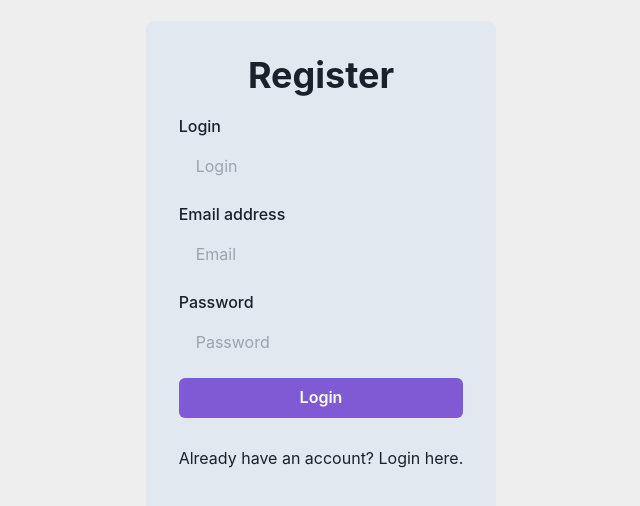
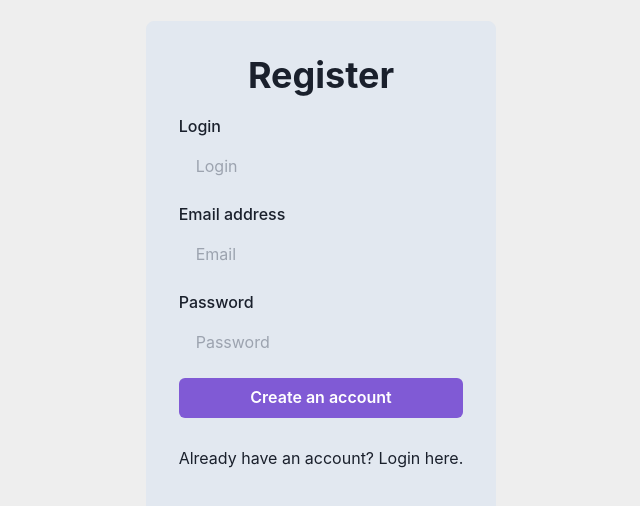
Before and after one commit to desherzy/chronos, a React (Create React App) app: page /registration in a window 1280 px wide. Shown: the part 124-630 px from the top of the page, without its empty margins (319-959 px from the left). Built offline with nearby package versions, Linux system fonts and the light colour scheme; the HTML template or start-up script is replaced by a standard one.

Commit message:
added alerts on registration and login pages

```diff
--- a/src/App.jsx
+++ b/src/App.jsx
@@ -4,10 +4,10 @@ import useAuthStore from './store/auth';
 import Registration from './components/Registration';
 import Login from './components/Login';
 import MainPage from './components/MainPage';
-import { Route, BrowserRouter, Routes, Navigate } from 'react-router-dom';
+import { Route, BrowserRouter, Routes, Navigate, Link as RouterLink } from 'react-router-dom';
 import { useEffect, useState } from 'react';
 import PrivateRoute from './components/PrivateRoute';
-import { ChakraProvider } from '@chakra-ui/react'
+import { ChakraProvider, Center, Box, Button, Flex, Spinner } from '@chakra-ui/react'
 import Sidebar from './components/Sidebar';
 import ProfileSettings from './components/ProfileSettings';
 import Invitations from './components/Invitations';
@@ -17,6 +17,7 @@ import CalendarPage from './components/CalendarPage';
 function App() {
   const { isAuthenticated, emailConfirmed, refreshUser } = useAuthStore();
   const [isCheckingAuth, setCheckingAuth] = useState(true);
+  const [isLoading, setIsLoading] = useState(true);
 
   useEffect(() => {
     const checkAuth = async () => {
@@ -32,17 +33,32 @@ function App() {
     };
     console.log("CHECKIN AUTH");
     checkAuth();
+
+    const timer = setTimeout(() => {
+      setIsLoading(false);
+    }, 2000); // 2 seconds
+
+    return () => clearTimeout(timer);
   }, [refreshUser]);
 
   if (isCheckingAuth) {
-    return <div>Loading...</div>;
+    return (
+      <Flex h="100vh" align="center" justify="center">
+        {isLoading ? <Spinner size="xl" color="purpule" /> : <h1>Loading complete!</h1>}
+      </Flex>
+    );
   }
 
   if (!emailConfirmed && isAuthenticated) {
     return (
-      <div>
-        Please confirm your email to access the application.
-      </div>
+      <Center h="100vh">
+        <Box textAlign="center">
+          <p>Please confirm your email to access the application.</p>
+          <Button mt={4} colorScheme="purple">
+            <RouterLink to="/login">Login</RouterLink>
+          </Button>
+        </Box>
+      </Center>
     );
   }
 
--- a/src/components/Login.jsx
+++ b/src/components/Login.jsx
@@ -3,13 +3,14 @@ import { useNavigate } from 'react-router-dom';
 import useAuthStore from '../store/auth';
 import { Link as ReactRouterLink } from 'react-router-dom';
 import { Link as ChakraLink } from '@chakra-ui/react'
-import { Center, VStack, Box, Heading, FormControl, FormLabel, Input, Button } from '@chakra-ui/react';
+import { Center, Alert, AlertIcon, VStack, Box, Heading, FormControl, FormLabel, Input, Button } from '@chakra-ui/react';
 
 function Login() {
     const navigate = useNavigate();
     const [formData, setFormData] = useState({ email: '', password: '' });
     const { loginUser, isAuthenticated, error } = useAuthStore();
     const [loginSuccess, setLoginSuccess] = useState(false);
+    const [showAlert, setShowAlert] = useState(false);
 
     useEffect(() => {
     if (isAuthenticated === true) {
@@ -37,6 +38,7 @@ function Login() {
         setLoginSuccess(true);
     } catch (error) {
         console.error('Error logging in:', error);
+        setShowAlert(true);
     }};
 
     return (
@@ -53,6 +55,12 @@ function Login() {
                             <FormLabel>Password</FormLabel>
                             <Input type="password" name="password" value={formData.password} onChange={handleChange} placeholder="Password" />
                         </FormControl>
+                        {showAlert && (
+                            <Alert status="error" mb={4} borderWidth='1px' borderRadius='lg'>
+                                <AlertIcon />
+                                {error.message || 'Login failed'}
+                            </Alert>
+                        )}
                         <Button colorScheme="purple" type="submit">
                             Login
                         </Button>
--- a/src/components/Registration.jsx
+++ b/src/components/Registration.jsx
@@ -3,12 +3,13 @@ import useAuthStore from '../store/auth';
 import { useNavigate } from 'react-router-dom';
 import { Link as ReactRouterLink } from 'react-router-dom';
 import { Link as ChakraLink } from '@chakra-ui/react'
-import { Center, VStack, Box, Heading, FormControl, FormLabel, Input, Button } from '@chakra-ui/react';
+import { Center, VStack, Box, Alert, AlertIcon, Heading, FormControl, FormLabel, Input, Button } from '@chakra-ui/react';
 
 function Registration() {
   const navigate = useNavigate();
   const [formData, setFormData] = useState({ login: '',  email: '', password: '' });
   const { registerUser, error, isAuthenticated } = useAuthStore();
+  const [showAlert, setShowAlert] = useState(false);
 
   useEffect(() => {
     if (isAuthenticated === true) {
@@ -31,9 +32,13 @@ function Registration() {
     }
   };
 
+  const handleCreateAccount = () => {
+    setShowAlert(true);
+  };
+
   return (
     <Center h="100vh">
-      <Box borderWidth='1px' borderRadius='lg' p={8} backgroundColor='#E2E8F0'>
+      <Box maxW='sm' borderWidth='1px' borderRadius='lg' p={8} backgroundColor='#E2E8F0'>
         <Heading textAlign='center' mb={4} >Register</Heading>
           <form onSubmit={handleSubmit}>
               <VStack spacing={4} align="stretch">
@@ -49,8 +54,14 @@ function Registration() {
                       <FormLabel>Password</FormLabel>
                       <Input type="password" name="password" value={formData.password} onChange={handleChange} placeholder="Password" />
                   </FormControl>
-                    <Button colorScheme="purple" type="submit">
-                        Login
+                  {showAlert && (
+                    <Alert status="info" mb={4} borderWidth='1px' borderRadius='lg'>
+                      <AlertIcon />
+                      Please confirm your email to access the application.
+                    </Alert>
+                  )}
+                  <Button colorScheme="purple" type="submit" onClick={handleCreateAccount}>
+                      Create an account
                   </Button>
               </VStack>
           </form>
```
Lines whose indentation alone changed are shown as unchanged.
